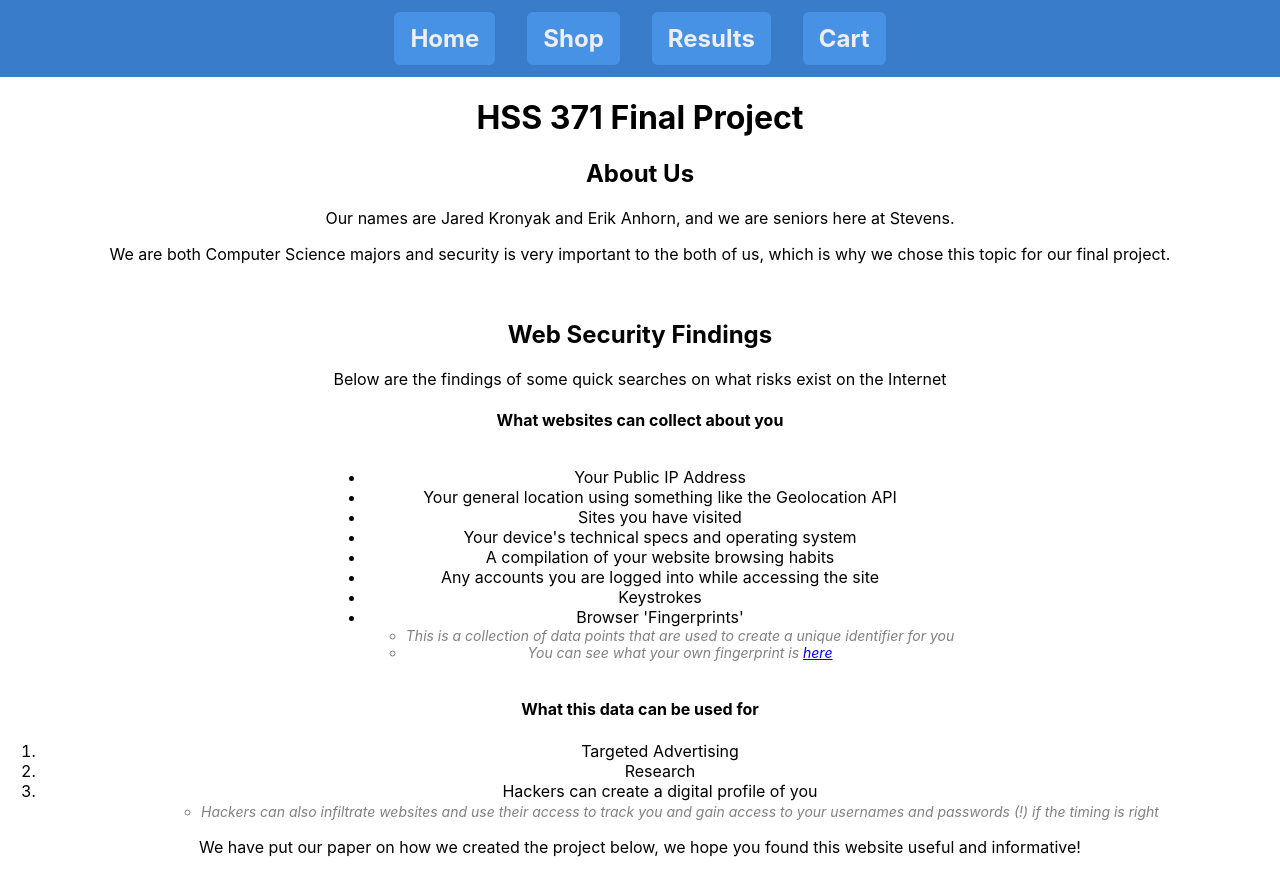
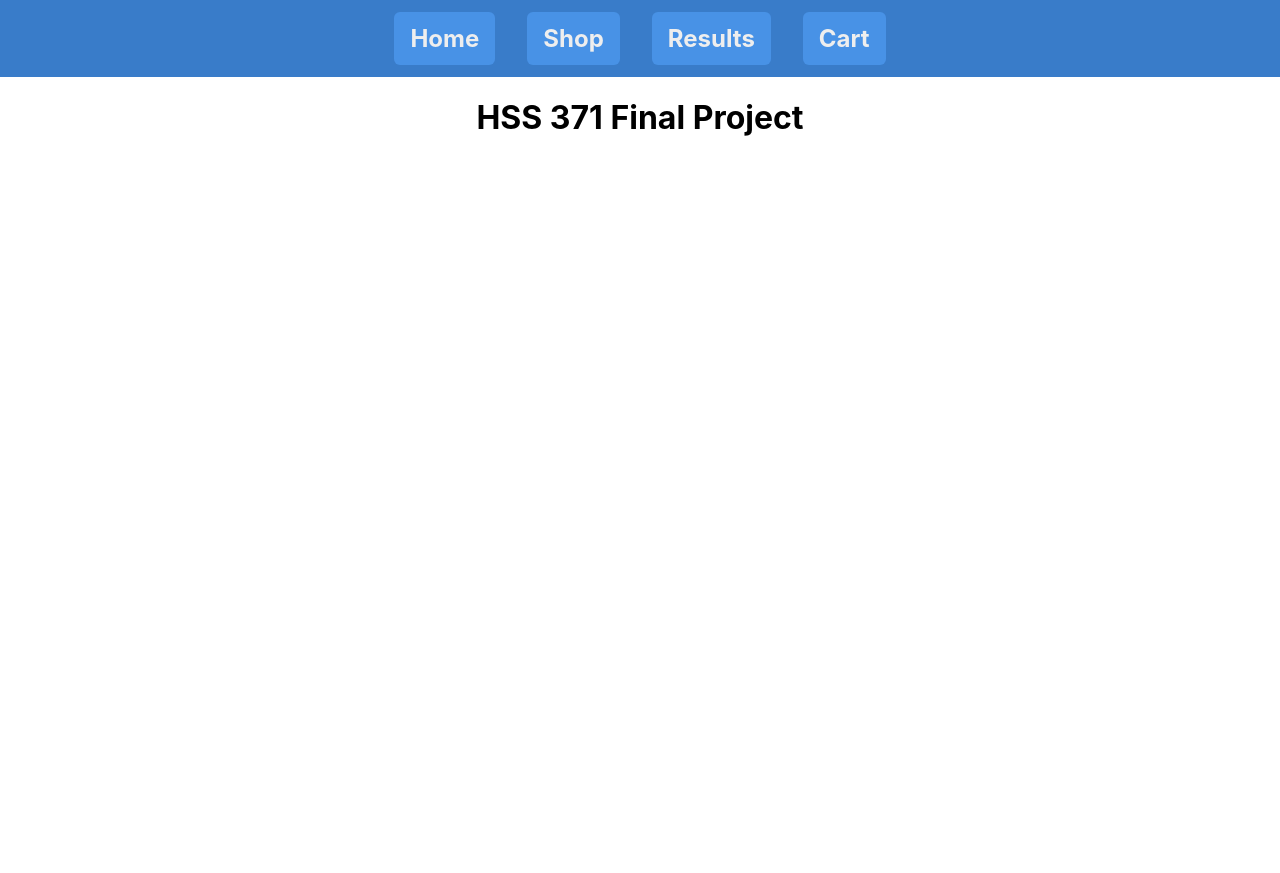
Before and after one commit to jkronyak/hss-371-final, a React (Create React App) app in the folder app/: page / in a window 1280 px wide. After the commit the page ends 800 px from the top, so only its background shows below. Built offline with nearby package versions, Linux system fonts and the light colour scheme.

Commit message:
IDK WE WROTE SOME CODE AND STUFFS I GUESS LOL

```diff
--- a/app/src/App.css
+++ b/app/src/App.css
@@ -53,16 +53,16 @@
 }
 
 .mainlist {
-  margin-left: auto;
+  /* margin-left: auto;
   margin-right: auto;
-  display: inline-block;
+  display: inline-block; */
 }
 
 .sublist {
-  font-size: 14px;
+  /* font-size: 14px;
   font-style: italic;
   color: grey;
-  display: inline-block;
+  display: inline-block; */
 
 }
 
--- a/app/src/components/Home.js
+++ b/app/src/components/Home.js
@@ -1,6 +1,6 @@
 import React, { useEffect } from 'react';
 import { useDispatch } from 'react-redux';
-
+import { List } from '@mui/material';
 import actions from '../actions';
 
 
@@ -20,41 +20,45 @@ const Home = () => {
 	}, [dispatch]);
 
     return(
-        <div className='home-div'>
-            <h2>About Us</h2>
-            <p>Our names are Jared Kronyak and Erik Anhorn, and we are seniors here at Stevens. </p>
-            <p>We are both Computer Science majors and security is very important to the both of us, which is why we
-                chose this topic for our final project.
-            </p>
-            <br></br>
-            <h2>Web Security Findings</h2>
-            <p>Below are the findings of some quick searches on what risks exist on the Internet</p>
-            <h4>What websites can collect about you</h4>
-            <ul className='mainlist'>
-                <li>Your Public IP Address</li>
-                <li>Your general location using something like the Geolocation API</li>
-                <li>Sites you have visited</li>
-                <li>Your device's technical specs and operating system</li>
-                <li>A compilation of your website browsing habits</li>
-                <li>Any accounts you are logged into while accessing the site</li>
-                <li>Keystrokes</li>
-                <li>Browser 'Fingerprints'</li>
-                <ul className='sublist'>
-                    <li>This is a collection of data points that are used to create a unique identifier for you </li>
-                    <li>You can see what your own fingerprint is <a href='https://coveryourtracks.eff.org/' target='_blank' rel='noreferrer'>here</a></li>
-                </ul>
-            </ul>
-            <h4>What this data can be used for</h4>
-            <ol>
-                <li>Targeted Advertising</li>
-                <li>Research</li>
-                <li>Hackers can create a digital profile of you</li>
-                <ul className='sublist'>
-                    <li>Hackers can also infiltrate websites and use their access to track you and gain access to your usernames and passwords (!) if the timing is right</li>
-                </ul>
-            </ol>
-            <p>We have put our paper on how we created the project below, we hope you found this website useful and informative!</p>
-        </div>
+        // <div className='home-div'>
+        //     <h2>About Us</h2>
+        //     <p>Our names are Jared Kronyak and Erik Anhorn, and we are seniors here at Stevens. </p>
+        //     <p>We are both Computer Science majors and security is very important to the both of us, which is why we
+        //         chose this topic for our final project.
+        //     </p>
+        //     <br></br>
+        //     <h2>Web Security Findings</h2>
+        //     <p>Below are the findings of some quick searches on what risks exist on the Internet</p>
+        //     <h4>What websites can collect about you</h4>
+        //     <ul className='mainlist'>
+        //         <li>Your Public IP Address</li>
+        //         <li>Your general location using something like the Geolocation API</li>
+        //         <li>Sites you have visited</li>
+        //         <li>Your device's technical specs and operating system</li>
+        //         <li>A compilation of your website browsing habits</li>
+        //         <li>Any accounts you are logged into while accessing the site</li>
+        //         <li>Keystrokes</li>
+        //         <li>Browser 'Fingerprints'</li>
+        //         <ul className='sublist'>
+        //             <li>This is a collection of data points that are used to create a unique identifier for you </li>
+        //             <li>You can see what your own fingerprint is <a href='https://coveryourtracks.eff.org/' target='_blank' rel='noreferrer'>here</a></li>
+        //         </ul>
+        //     </ul>
+        //     <h4>What this data can be used for</h4>
+        //     <ol>
+        //         <li>Targeted Advertising</li>
+        //         <li>Research</li>
+        //         <li>Hackers can create a digital profile of you</li>
+        //         <ul className='sublist'>
+        //             <li>Hackers can also infiltrate websites and use their access to track you and gain access to your usernames and passwords (!) if the timing is right</li>
+        //         </ul>
+        //     </ol>
+        //     <p>We have put our paper on how we created the project below, we hope you found this website useful and informative!</p>
+        // </div>
+
+        <List>
+
+        </List>
     )
 
 }
```
